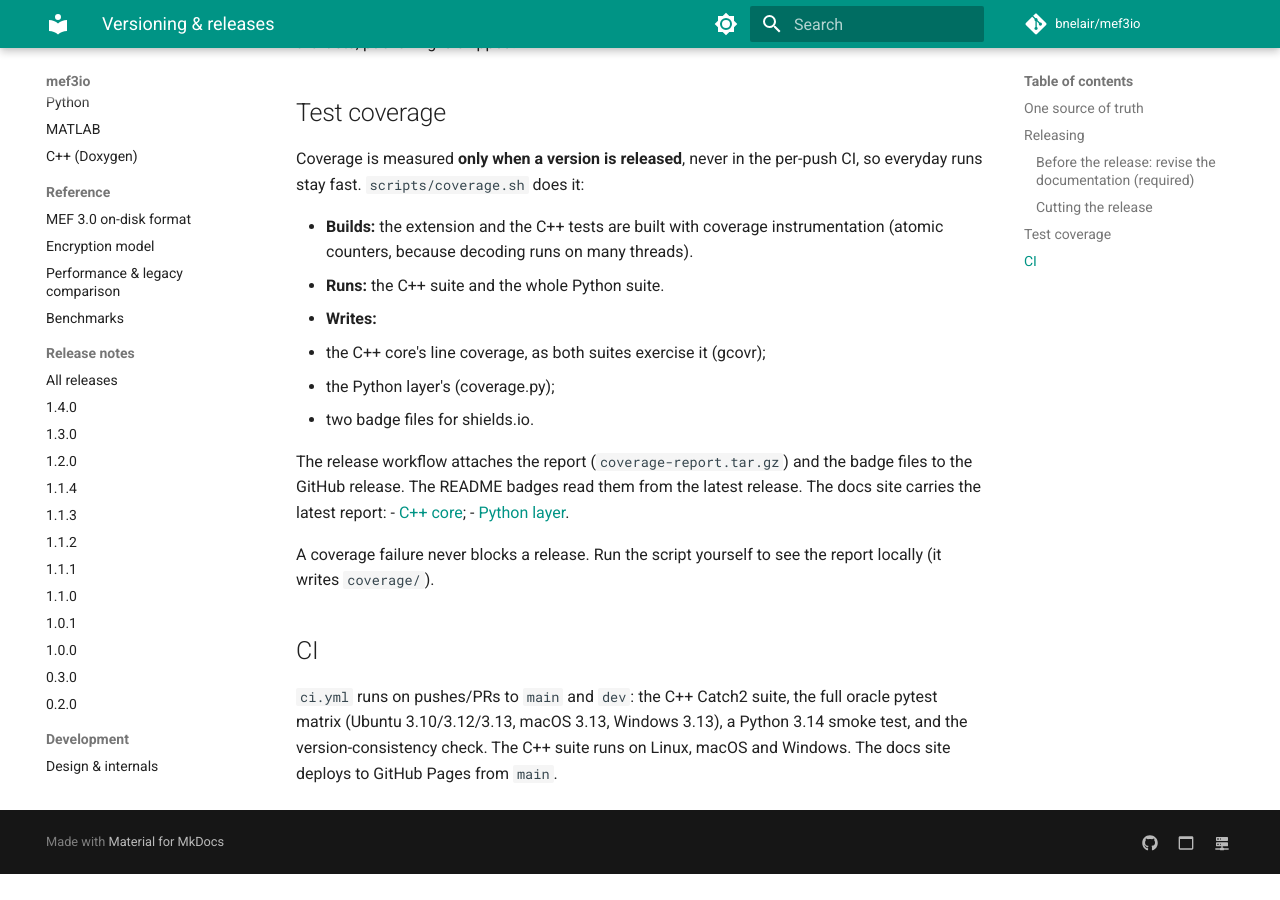
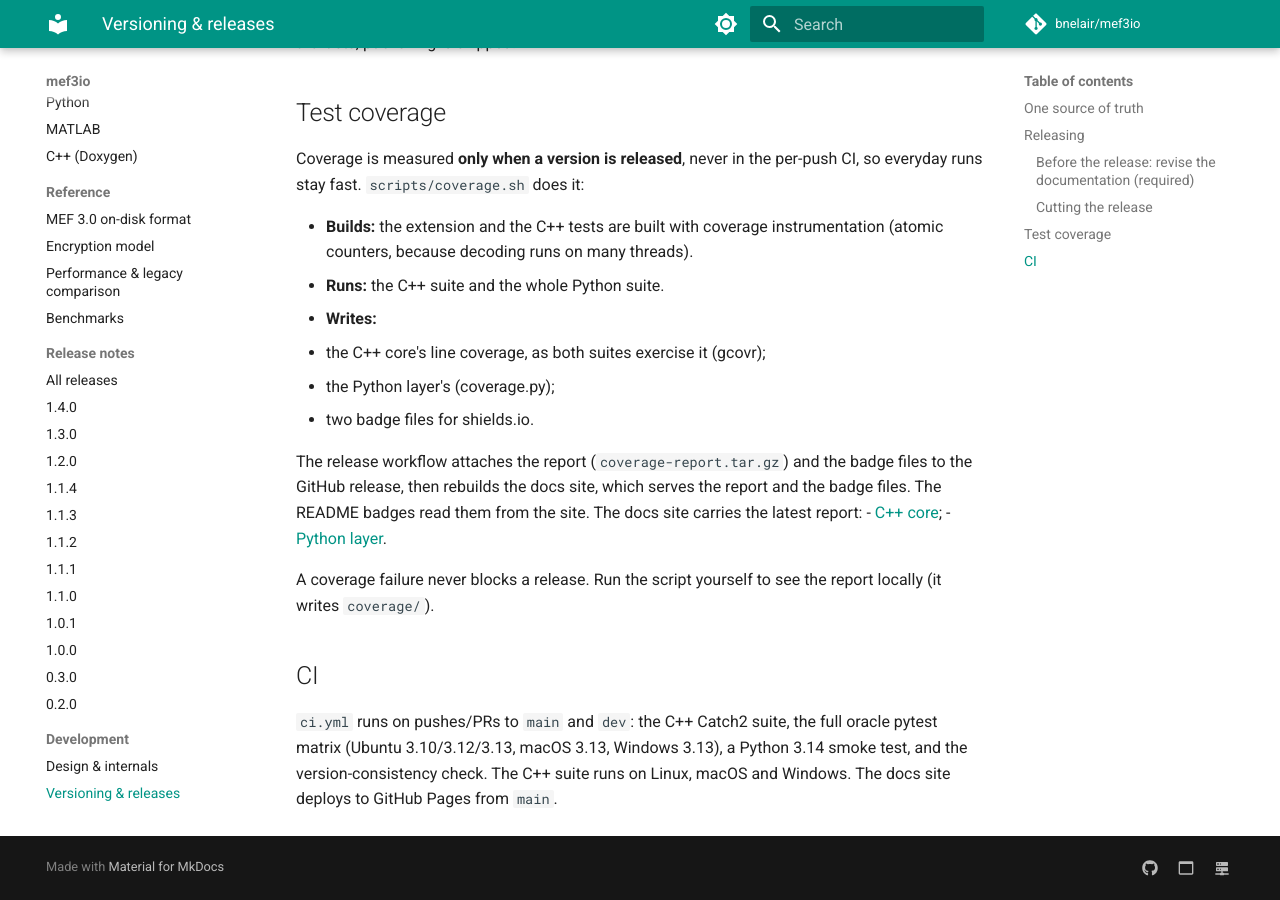
Before and after one commit to bnelair/mef3io, an MkDocs documentation site: the page built from docs/releasing.md, in a window 1280 px wide and 900 px high, scrolled down 1790 px. Built offline with MkDocs 1.6.1 and Material for MkDocs 9.7.7, drawn with Linux system fonts in a browser that asks for light colours; comment, search, counter and statistics services are not loaded; before the commit the page ends 2664 px from its top, so only the background shows below that.

Commit message:
Review round 1 (#127): restore the dev extension link, badges from the docs site, release-only job with a timeout
Co-Authored-By: Claude Opus 5.5 <noreply@anthropic.com>
Claude-Session: https://claude.ai/code/session_01PWYBRHqzczzUfo99eFKLmQ

```diff
--- a/docs/releasing.md
+++ b/docs/releasing.md
@@ -81,8 +81,8 @@ per-push CI, so everyday runs stay fast. `scripts/coverage.sh` does it:
   - two badge files for shields.io.
 
 The release workflow attaches the report (`coverage-report.tar.gz`) and the
-badge files to the GitHub release. The README badges read them from the
-latest release. The docs site carries the latest report:
+badge files to the GitHub release, then rebuilds the docs site, which serves
+the report and the badge files. The README badges read them from the site. The docs site carries the latest report:
 - [C++ core](https://bnelair.github.io/mef3io/coverage/core/);
 - [Python layer](https://bnelair.github.io/mef3io/coverage/python/).
 
```
Also changed, not shown: CLAUDE.md (+3 -1 lines), README.md (+2 -2 lines), 2 other files.
